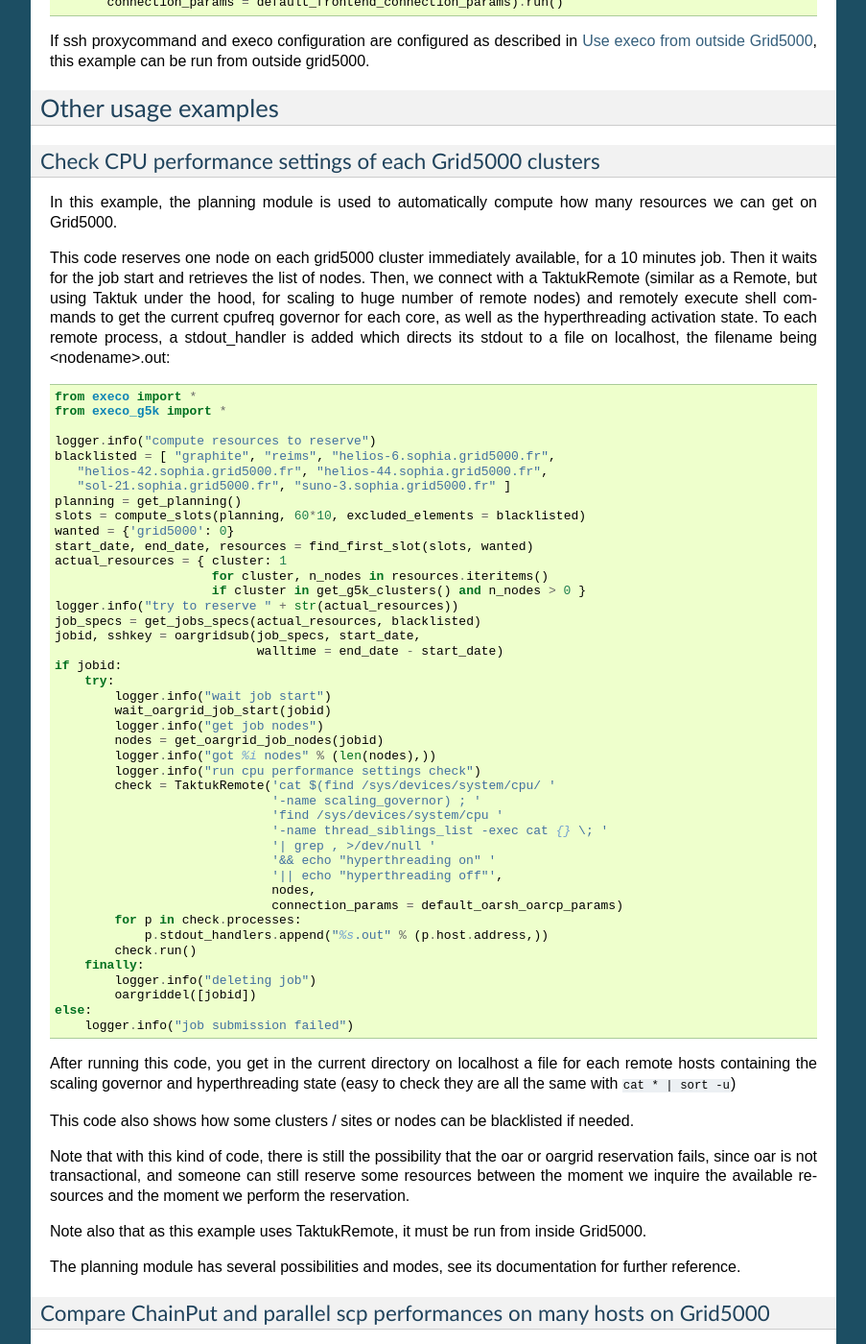
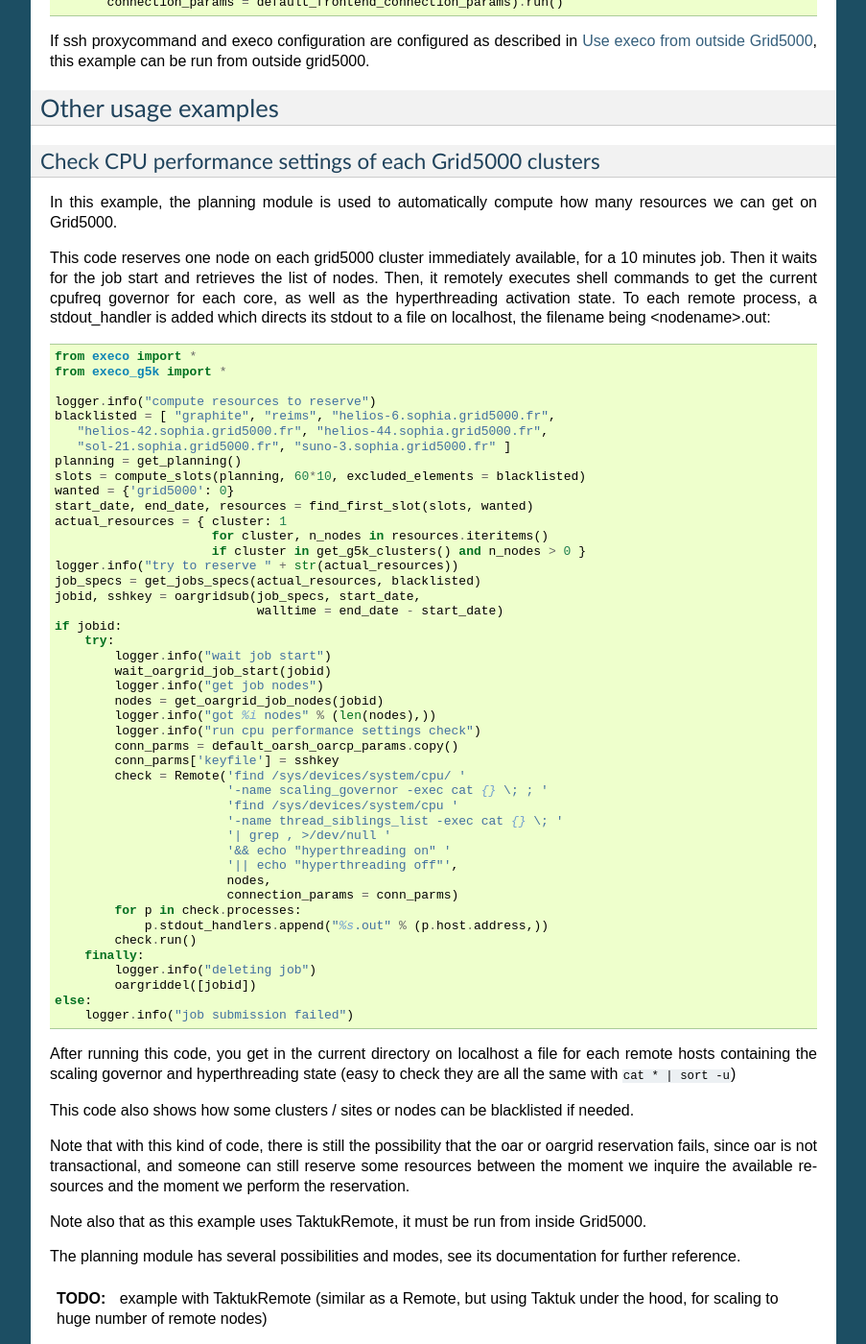
Before and after one commit to rcherrueau/execo, a Sphinx documentation site: the page built from doc/userguide.rst, in a window 1280 px wide and 1400 px high, scrolled down 5094 px. Shown: the whole window at 96% size, without its empty margins (198-1101 px from the left). Built offline with Sphinx 7.4.7, drawn with Linux system fonts in a browser that asks for light colours; pages that are not in the unit, such as notebooks, are missing from menus; some of the changed text lies outside the part shown.

Commit message:
documentation / userguide: fix check_cluster_cpu + add explicit sshkey handling

```diff
--- a/doc/code_samples/g5k_chainput_perf.py
+++ b/doc/code_samples/g5k_chainput_perf.py
@@ -19,10 +19,12 @@
         logger.info("get job nodes")
         nodes = get_oargrid_job_nodes(jobid)
         logger.info("got %i nodes" % (len(nodes),))
+        conn_parms = default_oarsh_oarcp_params.copy()
+        conn_parms['keyfile'] = sshkey
         broadcast1 = ChainPut(nodes, ["randomdata"], "/tmp/",
-                              connection_params = default_oarsh_oarcp_params)
+                              connection_params = conn_parms)
         broadcast2 = Put(nodes, ["randomdata"], "/tmp/",
-                         connection_params = default_oarsh_oarcp_params)
+                         connection_params = conn_parms)
         logger.info("run chainput")
         broadcast1.run()
         logger.info("run parallel scp")
--- a/doc/code_samples/g5k_check_cluster_cpu.py
+++ b/doc/code_samples/g5k_check_cluster_cpu.py
@@ -24,15 +24,17 @@
         nodes = get_oargrid_job_nodes(jobid)
         logger.info("got %i nodes" % (len(nodes),))
         logger.info("run cpu performance settings check")
-        check = TaktukRemote('cat $(find /sys/devices/system/cpu/ '
-                             '-name scaling_governor) ; '
-                             'find /sys/devices/system/cpu '
-                             '-name thread_siblings_list -exec cat {} \; '
-                             '| grep , >/dev/null '
-                             '&& echo "hyperthreading on" '
-                             '|| echo "hyperthreading off"',
-                             nodes,
-                             connection_params = default_oarsh_oarcp_params)
+        conn_parms = default_oarsh_oarcp_params.copy()
+        conn_parms['keyfile'] = sshkey
+        check = Remote('find /sys/devices/system/cpu/ '
+                       '-name scaling_governor -exec cat {} \; ; '
+                       'find /sys/devices/system/cpu '
+                       '-name thread_siblings_list -exec cat {} \; '
+                       '| grep , >/dev/null '
+                       '&& echo "hyperthreading on" '
+                       '|| echo "hyperthreading off"',
+                       nodes,
+                       connection_params = conn_parms)
         for p in check.processes:
             p.stdout_handlers.append("%s.out" % (p.host.address,))
         check.run()
--- a/doc/userguide.rst
+++ b/doc/userguide.rst
@@ -329,10 +329,8 @@
 
 This code reserves one node on each grid5000 cluster immediately
 available, for a 10 minutes job. Then it waits for the job start and
-retrieves the list of nodes. Then, we connect with a TaktukRemote
-(similar as a Remote, but using Taktuk under the hood, for scaling to
-huge number of remote nodes) and remotely execute shell commands to
-get the current cpufreq governor for each core, as well as the
+retrieves the list of nodes. Then, it remotely executes shell commands
+to get the current cpufreq governor for each core, as well as the
 hyperthreading activation state. To each remote process, a
 stdout_handler is added which directs its stdout to a file on
 localhost, the filename being <nodename>.out:
@@ -359,6 +357,12 @@
 
 The planning module has several possibilities and modes, see its
 documentation for further reference.
+
+.. admonition:: TODO
+
+                example with TaktukRemote (similar as a Remote, but
+                using Taktuk under the hood, for scaling to huge
+                number of remote nodes)
 
 Compare ChainPut and parallel scp performances on many hosts on Grid5000
 ------------------------------------------------------------------------
@@ -389,6 +393,10 @@
    :language: python
 
 This example shows that using the `execo_g5k.deploy.deploy` function, nodes are not re
+
+.. admonition:: TODO
+
+                engine usage guide
 
 More advanced usages
 ====================
```
